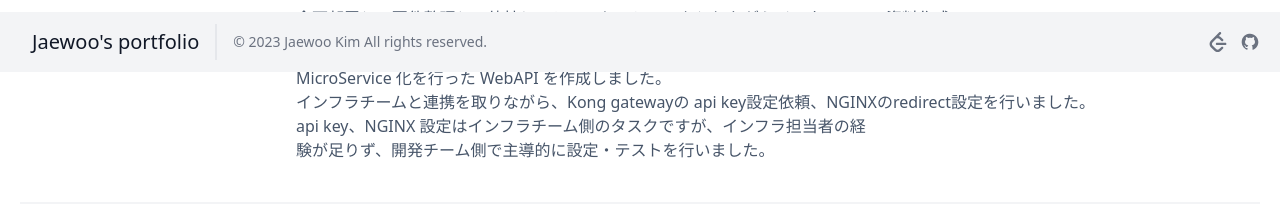
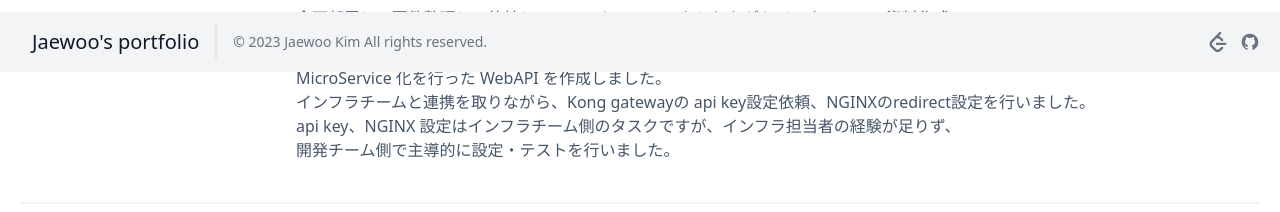
Before and after one commit to sambunarayan/next-portfolio, a Next.js app: page /about-me-career/projects in a window 1280 px wide. Shown: the part 728-940 px from the top of the page. Built offline with nearby package versions, Linux system fonts and the light colour scheme.

Commit message:
Fixed text

```diff
--- a/pages/about-me-career/projects.js
+++ b/pages/about-me-career/projects.js
@@ -56,8 +56,8 @@ export default function CareerProjects() {
                                 <div className="about-me-sub">
                                     MicroService 化を行った WebAPI を作成しました。<br/>
                                     インフラチームと連携を取りながら、Kong gatewayの api key設定依頼、NGINXのredirect設定を行いました。<br/>
-                                    api key、NGINX 設定はインフラチーム側のタスクですが、インフラ担当者の経<br/>
-                                    験が足りず、開発チーム側で主導的に設定・テストを行いました。
+                                    api key、NGINX 設定はインフラチーム側のタスクですが、インフラ担当者の経験が足りず、<br />
+                                    開発チーム側で主導的に設定・テストを行いました。
                                 </div>
                             </div>
                         </div>
```
